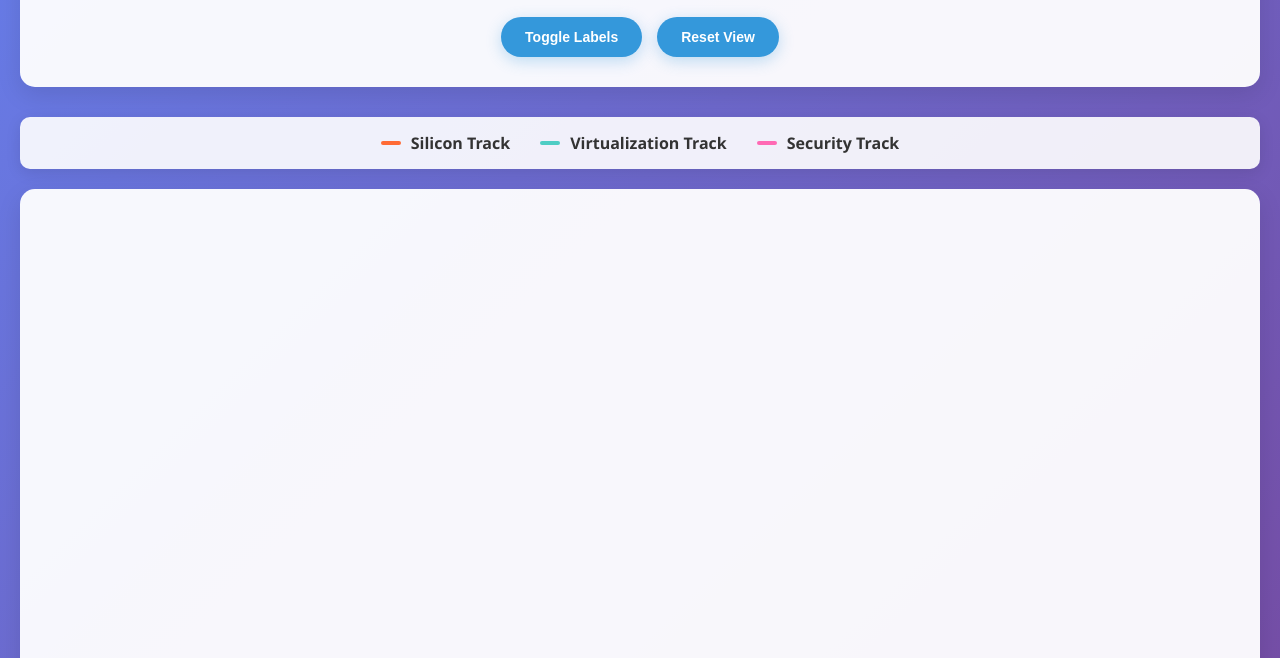
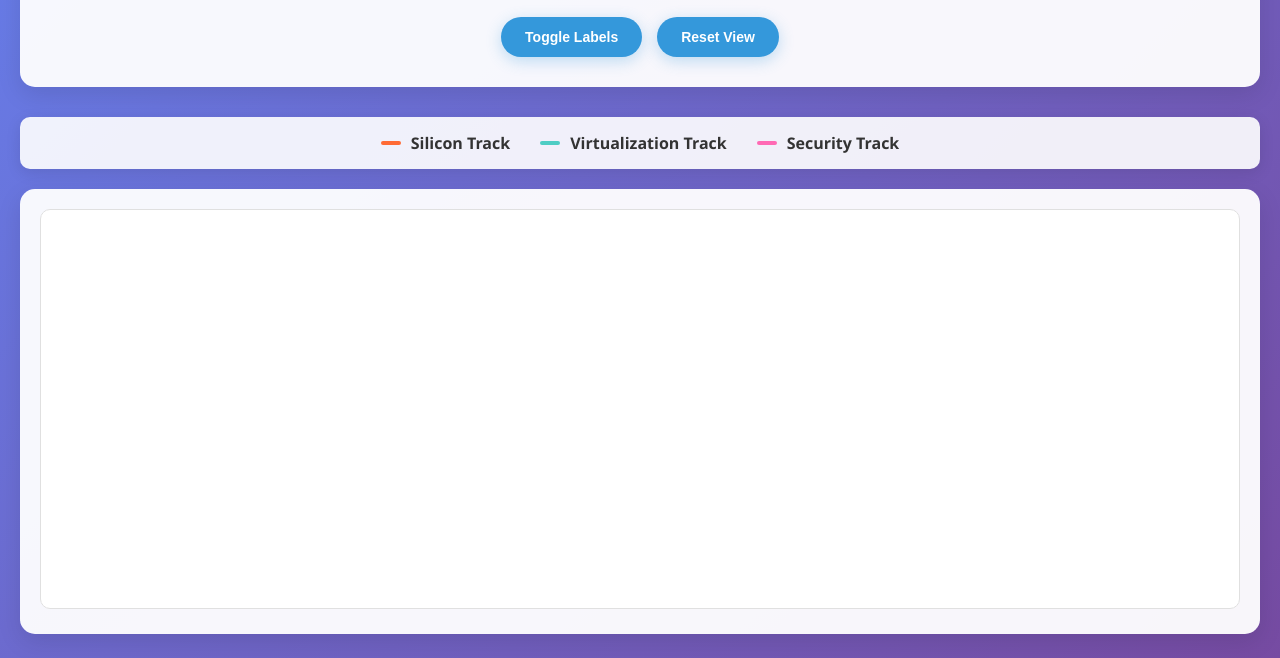
Before and after one commit to ravirao-dev/azure-learning-subway, a plain HTML site: page index.html in a window 1280 px wide. Shown: the part 142-800 px from the top of the page. Drawn offline with Linux system fonts and the light colour scheme; a script that the page names is missing.

Commit message:
Update styles.css

```diff
--- a/styles.css
+++ b/styles.css
@@ -104,16 +104,18 @@ header p {
 .subway-map {
     background: rgba(255, 255, 255, 0.95);
     border-radius: 15px;
-    padding: 30px;
+    padding: 20px;
     box-shadow: 0 8px 25px rgba(0, 0, 0, 0.1);
     overflow-x: auto;
-    min-height: 600px;
 }
 
 #mapSvg {
     width: 100%;
+    height: 400px;
     min-width: 1200px;
-    height: 500px;
+    border: 1px solid #e0e0e0;
+    border-radius: 10px;
+    background: white;
 }
 
 /* Modal Styles */
```
